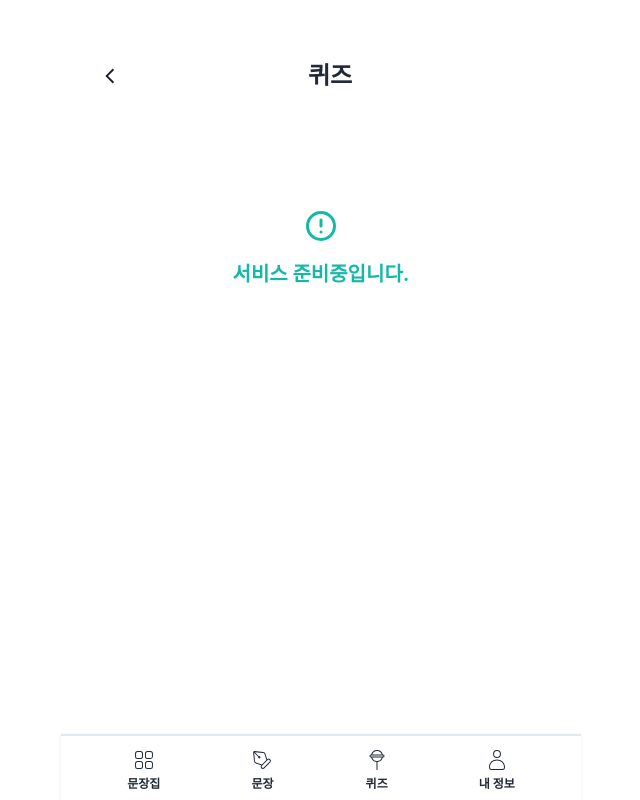
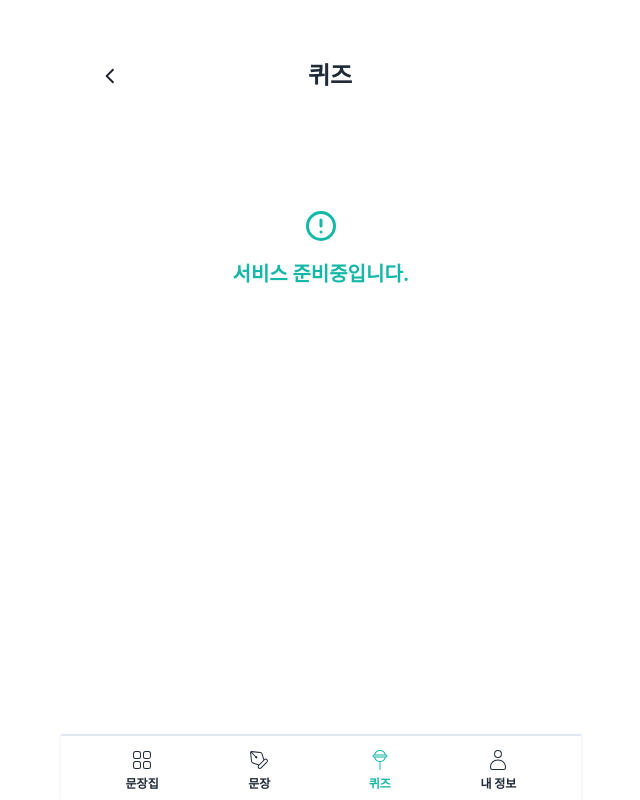
Before and after one commit to Gryffindor0ne/me-moonjang, a Next.js app: page /quiz in a window 1280 px wide. Shown: the whole page, without its empty margins (319-959 px from the left). Built offline with nearby package versions, Linux system fonts and the light colour scheme; a web font is replaced by a local one.

Commit message:
Refactor: Navigation 클릭시 색깔표시

```diff
--- a/components/layout/MainNavigation.tsx
+++ b/components/layout/MainNavigation.tsx
@@ -1,41 +1,75 @@
 import Link from 'next/link';
+import { useRouter } from 'next/router';
 import { CiUser, CiPen, CiLollipop, CiGrid41 } from 'react-icons/ci';
 
 const MainNavigation = () => {
+  const router = useRouter();
   return (
     <div>
       <section className="max-w-[520px] mx-auto fixed inset-x-0 bottom-0 z-10 bg-white shadow">
         <div id="tabs" className="flex pt-1 border-t-2 justify-evenly">
           <Link
             href="/"
-            className="flex flex-col items-center justify-center px-4 py-2 mx-2 text-2xl font-bold text-center text-gray-800"
+            className="px-2 py-2 mx-2 text-2xl font-bold text-center text-gray-800"
+          >
+            <div
+              className={`${
+                router.asPath === '/'
+                  ? 'text-teal-500 flex flex-col items-center'
+                  : 'text-gray-800 flex flex-col items-center'
+              }`}
             >
               <CiGrid41 />
               <span className="block mt-1 text-xs tab">문장집</span>
+            </div>
           </Link>
 
           <Link
             href="newsentence"
-            className="flex flex-col items-center px-4 py-2 mx-2 text-2xl font-bold text-center text-gray-800 justify-centerpx-4"
+            className="px-4 py-2 mx-2 text-2xl font-bold text-center text-gray-800"
+          >
+            <div
+              className={`${
+                router.asPath === '/newsentence'
+                  ? 'text-teal-500 flex flex-col items-center'
+                  : 'text-gray-800 flex flex-col items-center'
+              }`}
             >
               <CiPen />
               <span className="block mt-1 text-xs tab">문장</span>
+            </div>
           </Link>
 
           <Link
             href="quiz"
-            className="flex flex-col items-center justify-center px-4 py-2 mx-2 text-2xl font-bold text-center text-gray-800"
+            className="px-4 py-2 mx-2 text-2xl font-bold text-center text-gray-800"
+          >
+            <div
+              className={`${
+                router.asPath === '/quiz'
+                  ? 'text-teal-500 flex flex-col items-center'
+                  : 'text-gray-800 flex flex-col items-center'
+              }`}
             >
               <CiLollipop />
               <span className="block mt-1 text-xs tab">퀴즈</span>
+            </div>
           </Link>
 
           <Link
             href="profile"
-            className="flex flex-col items-center justify-center px-4 py-2 mx-2 text-2xl font-bold text-center text-gray-800"
+            className="px-2 py-2 mx-2 text-2xl font-bold text-center text-gray-800"
+          >
+            <div
+              className={`${
+                router.asPath === '/profile'
+                  ? 'text-teal-500 flex flex-col items-center'
+                  : 'text-gray-800 flex flex-col items-center'
+              }`}
             >
               <CiUser />
               <span className="block mt-1 text-xs tab">내 정보</span>
+            </div>
           </Link>
         </div>
       </section>
--- a/pages/profile.tsx
+++ b/pages/profile.tsx
@@ -10,6 +10,7 @@ import 'react-toastify/dist/ReactToastify.css';
 
 import Seo from '@components/layout/Seo';
 import ConfirmModal from '@components/modals/ConfirmModal';
+import Layout from '@components/layout/Layout';
 
 export type UserInfo = {
   id: string;
@@ -89,7 +90,7 @@ const ProfilePage = () => {
         />
       )}
       <ToastContainer />
-
+      <Layout>
         <section className="flex flex-col w-full gap-4 p-5 mx-auto">
           <div className="flex">
             <span
@@ -104,39 +105,40 @@ const ProfilePage = () => {
           </div>
           <div className="flex items-center justify-between px-5 py-3 font-mono border-b border-gray-100 md:text-lg">
             <div className="text-sm text-gray-600 md:text-lg">로그인방식</div>
-          <div className="text-sm md:text-lg">
+            <div className="text-xs md:text-lg">
               {user.authType.toUpperCase()}
             </div>
           </div>
 
           <div className="flex items-center justify-between px-5 py-3 font-mono border-b border-gray-100 md:text-lg">
             <div className="text-sm text-gray-600 md:text-lg">이름</div>
-          <div className="text-sm md:text-lg">{user.username}</div>
+            <div className="text-xs md:text-lg">{user.username}</div>
           </div>
           <div className="flex items-center justify-between px-5 py-3 font-mono border-b border-gray-100 md:text-lg">
             <div className="text-sm text-gray-600 md:text-lg">이메일</div>
-          <div className="text-sm md:text-lg">{user.email}</div>
+            <div className="text-xs md:text-lg">{user.email}</div>
           </div>
 
           <div className="flex items-center justify-between px-5 py-3 border-b border-gray-100 md:text-lg">
             <div className="text-sm text-gray-600 md:text-lg">로그아웃</div>
             <div
               onClick={() => handleClickBtn('logout')}
-            className="px-4 py-2 text-xl text-orange-500 rounded-sm cursor-pointer sm:text-2xl"
+              className="px-4 py-2 text-lg text-orange-500 rounded-sm cursor-pointer sm:text-2xl"
             >
               <CiLogout />
             </div>
           </div>
 
-        <div className="fixed inset-x-0 flex flex-col gap-4 px-4 py-4 bottom-4 sm:px-6 sm:relative">
-          <span
+          <div className="px-5 py-3 border-b border-gray-100 md:text-lg">
+            <div
               onClick={() => handleClickBtn('deleteAccount')}
-            className="p-6 text-sm text-gray-600 border-b cursor-pointer md:text-lg md:mt-20 md:py-4 md:px-0 md:border-b-0"
+              className="mt-20 text-sm text-gray-600 cursor-pointer md:text-lg"
             >
               회원탈퇴
-          </span>
+            </div>
           </div>
         </section>
+      </Layout>
     </>
   );
 };
```
Lines whose indentation alone changed are shown as unchanged.
